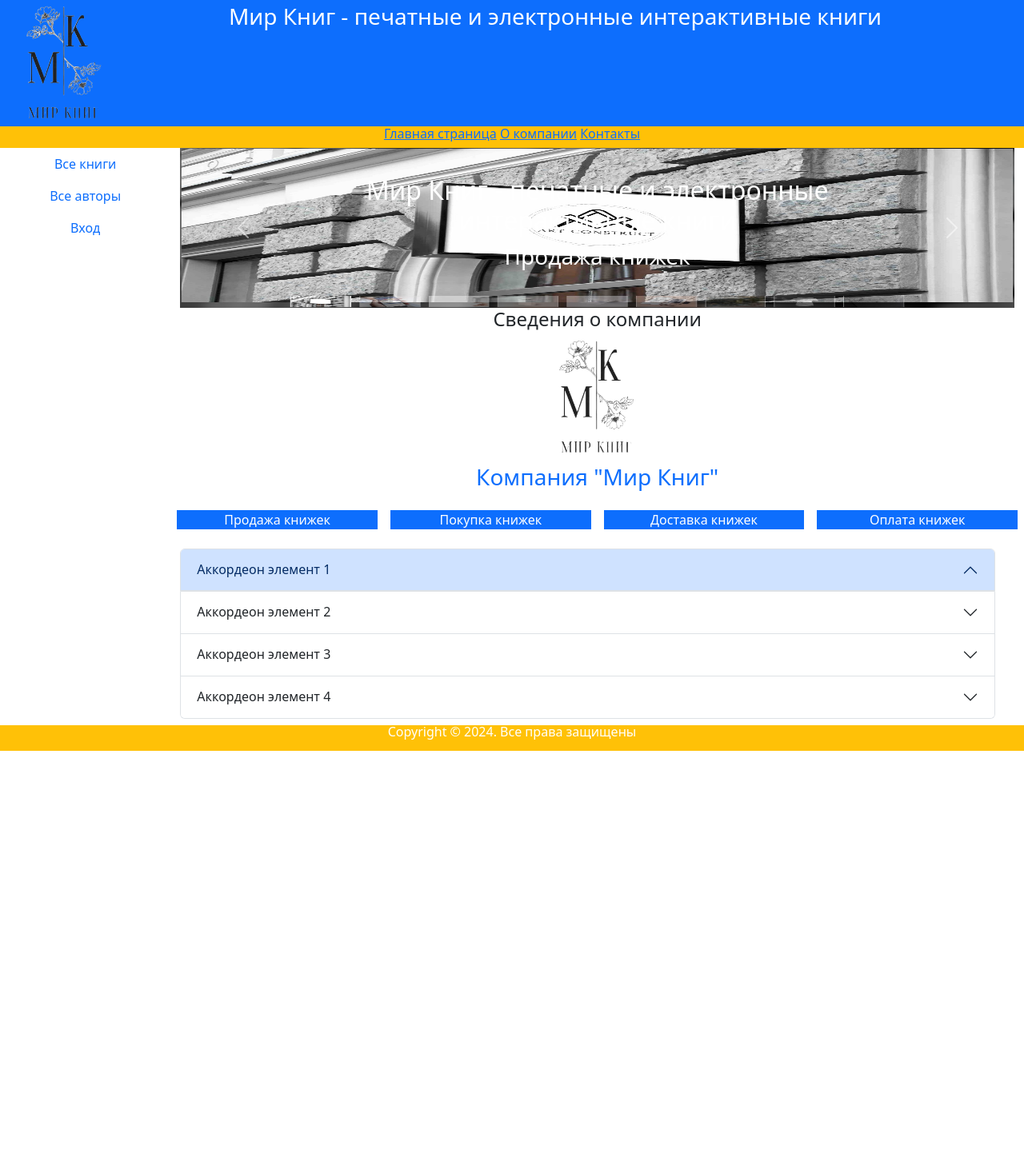
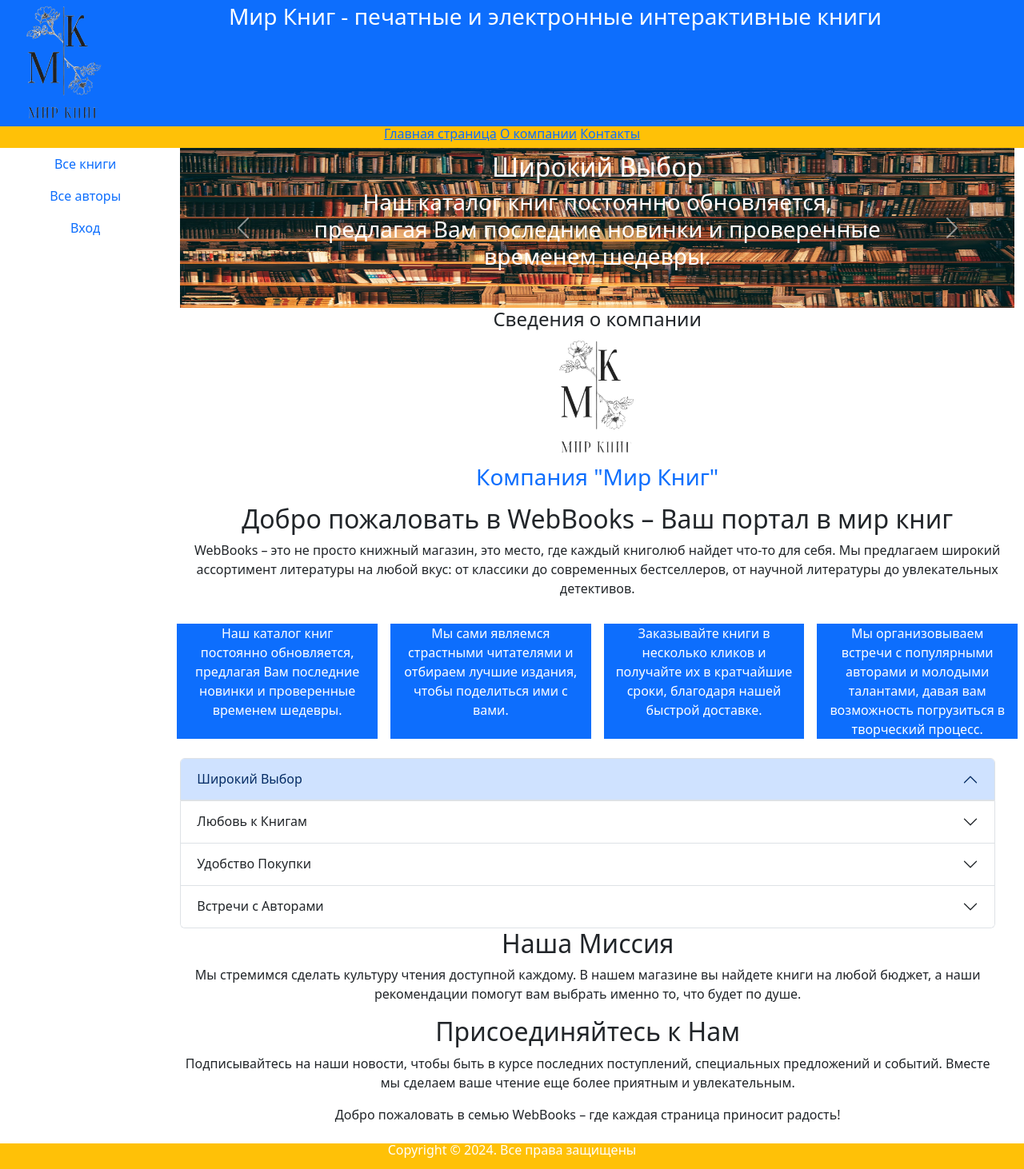
Before and after one commit to Kiraogi/World_books, a Django app: page /about/ in a window 1280 px wide. Shown: the whole page at 80% size. Before the commit the page ends 939 px from the top, so only its background shows below. Run offline with Django 5.2, Linux system fonts and the light colour scheme; some libraries are stand-ins or nearby versions.

Commit message:
Ver 0.16

```diff
--- a/WebBooks/catalog/views.py
+++ b/WebBooks/catalog/views.py
@@ -34,10 +34,10 @@ class BookListView(ListView):
 def about(request):
     text_head = 'Сведения о компании'
     name = 'Компания "Мир Книг"'
-    rab1 = 'Продажа книжек'
-    rab2 = 'Покупка книжек'
-    rab3 = 'Доставка книжек'
-    rab4 = 'Оплата книжек'
+    rab1 = 'Наш каталог книг постоянно обновляется, предлагая Вам последние новинки и проверенные временем шедевры.'
+    rab2 = 'Мы сами являемся страстными читателями и отбираем лучшие издания, чтобы поделиться ими с вами.'
+    rab3 = 'Заказывайте книги в несколько кликов и получайте их в кратчайшие сроки, благодаря нашей быстрой доставке.'
+    rab4 = 'Мы организовываем встречи с популярными авторами и молодыми талантами, давая вам возможность погрузиться в творческий процесс.'
     context = {'text_head': text_head, 'name': name, 'rab1': rab1, 'rab2': rab2, 'rab3': rab3, 'rab4': rab4}
     # передача словаря context с данными в шаблон
     return render(request, 'catalog/about.html', context)
--- a/WebBooks/templates/catalog/about.html
+++ b/WebBooks/templates/catalog/about.html
@@ -8,30 +8,31 @@
     <div id="carouselExampleControls" class="carousel slide" data-bs-ride="carousel">
         <div class="carousel-inner">
             <div class="carousel-item active">
-                <img src="{% static 'images/1.jpg' %}" style="height: 200px;" class="d-block w-100 " alt="image">
+                <img src="{% static 'images/Books.jpg' %}" style="height: 200px;" class="d-block w-100 "
+                     alt="image">
                 <div class="carousel-caption d-none d-md-block">
-                    <h2 class="text-white">Мир Книг - печатные и электронные интерактивные книги</h2>
+                    <h2 class="text-white">Широкий Выбор</h2>
                     <h3 class="text-white">{{rab1}}</h3>
                 </div>
             </div>
             <div class="carousel-item">
-                <img src="{% static 'images/2.jpg' %}" style="height: 200px;" class="d-block w-100" alt="image">
+                <img src="{% static 'images/Love.jpg' %}" style="height: 200px;" class="d-block w-100" alt="image">
                 <div class="carousel-caption d-none d-md-block">
-                    <h2 class="text-white">Мир Книг - печатные и электронные интерактивные книги 2</h2>
+                    <h2 class="text-white">Любовь к Книгам</h2>
                     <h3 class="text-white">{{rab2}}</h3>
                 </div>
             </div>
             <div class="carousel-item">
-                <img src="{% static 'images/3.jpg' %}" style="height: 200px;" class="d-block w-100" alt="image">
+                <img src="{% static 'images/Buy.jpg' %}" style="height: 200px;" class="d-block w-100" alt="image">
                 <div class="carousel-caption d-none d-md-block">
-                    <h2 class="text-white">Мир Книг - печатные и электронные интерактивные книги 3</h2>
+                    <h2 class="text-white">Удобство Покупки</h2>
                     <h3 class="text-white">{{rab3}}</h3>
                 </div>
             </div>
             <div class="carousel-item">
-                <img src="{% static 'images/4.jpg' %}" style="height: 200px;" class="d-block w-100" alt="image">
+                <img src="{% static 'images/Booksv.jpg' %}" style="height: 200px;" class="d-block w-100" alt="image">
                 <div class="carousel-caption d-none d-md-block">
-                    <h2 class="text-white">Мир Книг - печатные и электронные интерактивные книги 4</h2>
+                    <h2 class="text-white">Встречи с Авторами</h2>
                     <h3 class="text-white">{{rab4}}</h3>
                 </div>
             </div>
@@ -61,6 +62,15 @@
     <div class="row my-2 text-primary text-center">
         <h3>{{ name }}</h3>
     </div>
+    <div class="row my-2 text-center">
+        <h2>Добро пожаловать в WebBooks – Ваш портал в мир книг</h2>
+        <p>WebBooks – это не просто книжный магазин, это место, где каждый книголюб найдет что-то для себя. Мы
+            предлагаем
+            широкий ассортимент литературы на любой вкус: от классики до современных бестселлеров, от научной литературы
+            до
+            увлекательных детективов.
+        </p>
+    </div>
     <div class="row my-2 text-white text-center">
         <div class="col mx-2 my-2 bg-primary">{{ rab1 }}</div>
         <div class="col mx-2 my-2 bg-primary">{{ rab2 }}</div>
@@ -78,13 +88,14 @@
             <h2 class="accordion-header" id="headingOne">
                 <button class="accordion-button" type="button" data-bs-toggle="collapse" data-bs-target="#collapseOne"
                         aria-expanded="true" aria-controls="collapseOne">
-                    Аккордеон элемент 1
+                    Широкий Выбор
                 </button>
             </h2>
             <div id="collapseOne" class="accordion-collapse collapse" aria-labelledby="headingOne"
                  data-bs-parent="#accordionExample">
                 <div class="accordion-body">
-                    <strong>Это первый элемент аккордеона.</strong>asdasdasdasdasd
+                    <strong>Широкий Выбор</strong> - Наш каталог книг постоянно обновляется, предлагая Вам последние
+                    новинки и проверенные временем шедевры.
                 </div>
             </div>
         </div>
@@ -93,13 +104,14 @@
             <h2 class="accordion-header" id="headingTwo">
                 <button class="accordion-button collapsed" type="button" data-bs-toggle="collapse"
                         data-bs-target="#collapseTwo" aria-expanded="false" aria-controls="collapseTwo">
-                    Аккордеон элемент 2
+                    Любовь к Книгам
                 </button>
             </h2>
             <div id="collapseTwo" class="accordion-collapse collapse" aria-labelledby="headingTwo"
                  data-bs-parent="#accordionExample">
                 <div class="accordion-body">
-                    <strong>Это второй элемент аккордеона.</strong>asdasdasdasdasd
+                    <strong>Любовь к Книгам</strong> - Мы сами являемся страстными читателями и отбираем лучшие издания,
+                    чтобы поделиться ими с вами.
                 </div>
             </div>
         </div>
@@ -108,13 +120,14 @@
             <h2 class="accordion-header" id="headingThree">
                 <button class="accordion-button collapsed" type="button" data-bs-toggle="collapse"
                         data-bs-target="#collapseThree" aria-expanded="false" aria-controls="collapseThree">
-                    Аккордеон элемент 3
+                    Удобство Покупки
                 </button>
             </h2>
             <div id="collapseThree" class="accordion-collapse collapse" aria-labelledby="headingThree"
                  data-bs-parent="#accordionExample">
                 <div class="accordion-body">
-                    <strong>Это третий элемент аккордеона.</strong>asdasdasdasdasd
+                    <strong>Удобство Покупки </strong>- Заказывайте книги в несколько кликов и получайте их в кратчайшие
+                    сроки, благодаря нашей быстрой доставке.
                 </div>
             </div>
         </div>
@@ -123,18 +136,28 @@
             <h2 class="accordion-header" id="headingFour">
                 <button class="accordion-button collapsed" type="button" data-bs-toggle="collapse"
                         data-bs-target="#collapseFour" aria-expanded="false" aria-controls="collapseFour">
-                    Аккордеон элемент 4
+                    Встречи с Авторами
                 </button>
             </h2>
             <div id="collapseFour" class="accordion-collapse collapse" aria-labelledby="headingFour"
                  data-bs-parent="#accordionExample">
                 <div class="accordion-body">
-                    <strong>Это четвертый элемент аккордеона.</strong>asdasdasdasdasd
+                    <strong>Встречи с Авторами </strong> - Мы организовываем встречи с популярными авторами и молодыми
+                    талантами, давая вам возможность погрузиться в творческий процесс.
                 </div>
             </div>
         </div>
         <!-- Аккордеон конец -->
     </div>
+    <div class="mission-statement">
+        <h2>Наша Миссия</h2>
+        <p>Мы стремимся сделать культуру чтения доступной каждому. В нашем магазине вы найдете книги на любой бюджет, а
+            наши рекомендации помогут вам выбрать именно то, что будет по душе.</p>
+        <h2>Присоединяйтесь к Нам</h2>
+        <p>Подписывайтесь на наши новости, чтобы быть в курсе последних поступлений, специальных предложений и событий.
+            Вместе мы сделаем ваше чтение еще более приятным и увлекательным.</p>
+        <p>Добро пожаловать в семью WebBooks – где каждая страница приносит радость!</p>
+    </div>
 </div>
 <!-- Пустые колонки справа от аккордеона -->
 <div class="col-3"></div>
```
Also changed, not shown: WebBooks/static/images/1.jpg (deleted), WebBooks/static/images/2.jpg (deleted), WebBooks/static/images/3.jpg (deleted), WebBooks/static/images/4.jpg (deleted), WebBooks/static/images/5.jpg (deleted), WebBooks/static/images/6.jpg (deleted), WebBooks/static/images/7.jpg (deleted), WebBooks/static/images/8.jpg (deleted), WebBooks/static/images/9.jpg (deleted), WebBooks/static/images/Books.jpg (added), WebBooks/static/images/Booksv.jpg (added), WebBooks/static/images/Buy.jpg (added), WebBooks/static/images/Love.jpg (added).
